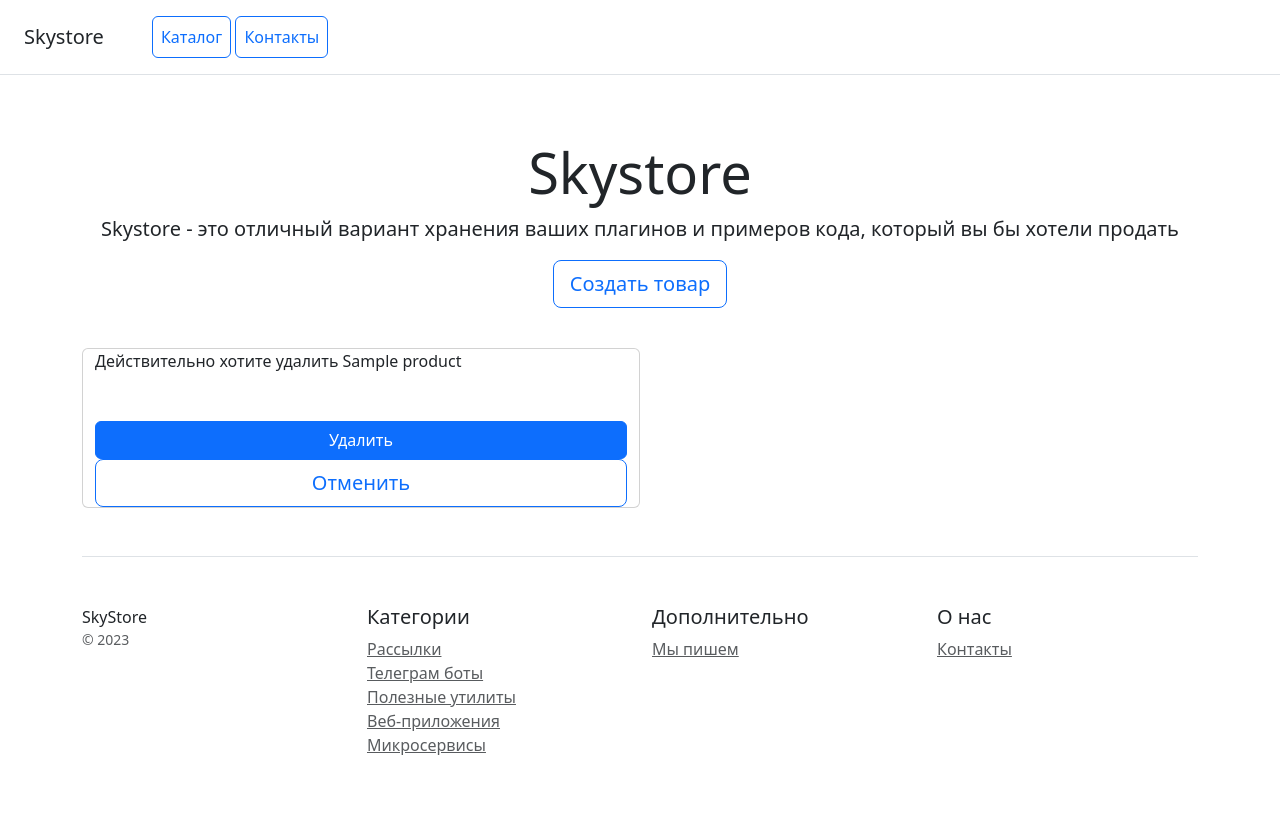
After one commit to meatya96/proj3, a Django app: page /product/1/delete/ in a window 1280 px wide. The commit adds this page. Run offline with Django 5.2, Linux system fonts and the light colour scheme; tables that the repository leaves empty hold one stand-in row (values such as "Sample post").

Commit message:
21.1 initial commit

```diff
--- a/Product/models.py
+++ b/Product/models.py
@@ -27,7 +27,7 @@ class Product(models.Model):
         blank=True,
         related_name="Product",
     )
-    price = models.IntegerField()
+    price = models.IntegerField(verbose_name="Цена")
     created_at = models.DateTimeField(auto_now_add=True)
     updated_at = models.DateTimeField(auto_now=True)
 
--- a/Product/templates/product/base.html
+++ b/Product/templates/product/base.html
@@ -14,6 +14,9 @@
     <h1 class="display-4">Skystore</h1>
     <p class="lead">Skystore - это отличный вариант хранения ваших плагинов и примеров кода, который вы бы хотели
         продать</p>
+    <p>
+        <a type="button" class="btn btn-lg btn-block btn-outline-primary" href="{% url 'Product:product_create' %}">Создать товар</a>
+    </p>
 </div>
 
 <div class="container">
--- /dev/null
+++ b/Product/templates/product/product_confirm_delete.html
@@ -0,0 +1,21 @@
+{% extends 'product/base.html' %}
+{% block content %}
+<div class="container">
+    <div class="row">
+        <div class="col-6">
+            <form class="row" method="post" enctype="multipart/form-data">
+                <div class="card">
+                    <p class = "card-text">Действительно хотите удалить {{ object.name }}</p>
+                    <div class="card-body">
+                        {% csrf_token %}
+                    </div>
+                    <button type="submit" class="btn btn-primary">
+                        Удалить
+                    </button>
+                    <a type="button" class="btn btn-lg btn-block btn-outline-primary" href="{% url 'Product:product_list' %}">Отменить</a>
+                </div>
+            </form>
+        </div>
+    </div>
+</div>
+{% endblock %}
--- a/Product/templates/product/single_product.html
+++ b/Product/templates/product/product_detail.html
@@ -5,12 +5,12 @@
     <div class="col-3">
         <div class="card mb-4 box-shadow">
             <div class="card-header">
-                <h4 class="my-0 font-weight-normal">{{ product.name }}</h4>
+                <h4 class="my-0 font-weight-normal">{{ object.name }}</h4>
             </div>
             <div class="card-body">
-                <h1 class="card-title pricing-card-title">{{ product.price }}$</h1>
+                <h1 class="card-title pricing-card-title">{{ object.price }}$</h1>
                 <ul class="list-unstyled mt-3 mb-4 text-start m-3">
-                    <li>{{ product.description|slice:":100" }}</li>
+                    <li>{{ object.description|slice:":100" }}</li>
                     <img src='{{ product.photo | media_filter}}'>
                 </ul>
                 <button type="button" class="btn btn-lg btn-block btn-outline-primary">Купить</button>
--- a/Product/templates/product/product_list.html
+++ b/Product/templates/product/product_list.html
@@ -2,7 +2,7 @@
 {% load my_tags %}
 {% block content %}
 <div class="row text-center">
-    {% for product in products %}
+    {% for product in object_list %}
     <div class="col-3">
         <div class="card mb-4 box-shadow">
             <div class="card-header">
@@ -16,6 +16,8 @@
                 </ul>
                 <button type="button" class="btn btn-lg btn-block btn-outline-primary">Купить</button>
                 <a type="button" class="btn btn-lg btn-block btn-outline-primary" href="{% url 'Product:single_product' product.pk %}">Детали</a>
+                <a type="button" class="btn btn-lg btn-block btn-outline-primary" href="{% url 'Product:product_update' product.pk %}">Редактировать</a>
+                <a type="button" class="btn btn-lg btn-block btn-outline-primary" href="{% url 'Product:product_delete' product.pk %}">Удалить</a>
             </div>
         </div>
     </div>
--- a/Product/urls.py
+++ b/Product/urls.py
@@ -1,11 +1,14 @@
 from django.urls import path
 from Product.apps import ProductConfig
 
-from Product.views import product_list, single_product
+from Product.views import ProductListView, ProductDetailView, ProductCreateView, ProductUpdateView, ProductDeleteView
 
 app_name = ProductConfig.name
 
 urlpatterns = [
-    path('', product_list, name='product_list'),
-    path('product/<int:pk>/', single_product, name='single_product')
+    path('', ProductListView.as_view(), name='product_list'),
+    path('product/<int:pk>/', ProductDetailView.as_view(), name='single_product'),
+    path('product/create/', ProductCreateView.as_view(), name='product_create'),
+    path('product/<int:pk>/update/', ProductUpdateView.as_view(), name='product_update'),
+    path('product/<int:pk>/delete/', ProductDeleteView.as_view(), name='product_delete'),
 ]
--- a/Product/views.py
+++ b/Product/views.py
@@ -1,15 +1,30 @@
 from django.shortcuts import render
+from django.urls import reverse_lazy
+from django.views.generic import ListView, DetailView, CreateView, UpdateView, DeleteView
 
 from Product.models import Product
 
 
-def product_list(request):
-    products = Product.objects.all()
-    context = {"products": products}
-    return render(request, 'product/product_list.html', context)
+class ProductListView(ListView):
+    model = Product
 
 
-def single_product(request, pk):
-    product = Product.objects.get(pk=pk)
-    context = {"product": product}
-    return render(request, 'product/single_product.html', context)
+class ProductDetailView(DetailView):
+    model = Product
+
+
+class ProductCreateView(CreateView):
+    model = Product
+    fields = ("name", "description", "price", "category", "photo")
+    success_url = reverse_lazy("Product:product_list")
+
+
+class ProductUpdateView(UpdateView):
+    model = Product
+    fields = ("name", "description", "price", "category", "photo")
+    success_url = reverse_lazy("Product:product_list")
+
+
+class ProductDeleteView(DeleteView):
+    model = Product
+    success_url = reverse_lazy("Product:product_list")
```
Also changed, not shown: Product/templates/product/product_form.html (added, +24 -0 lines).
